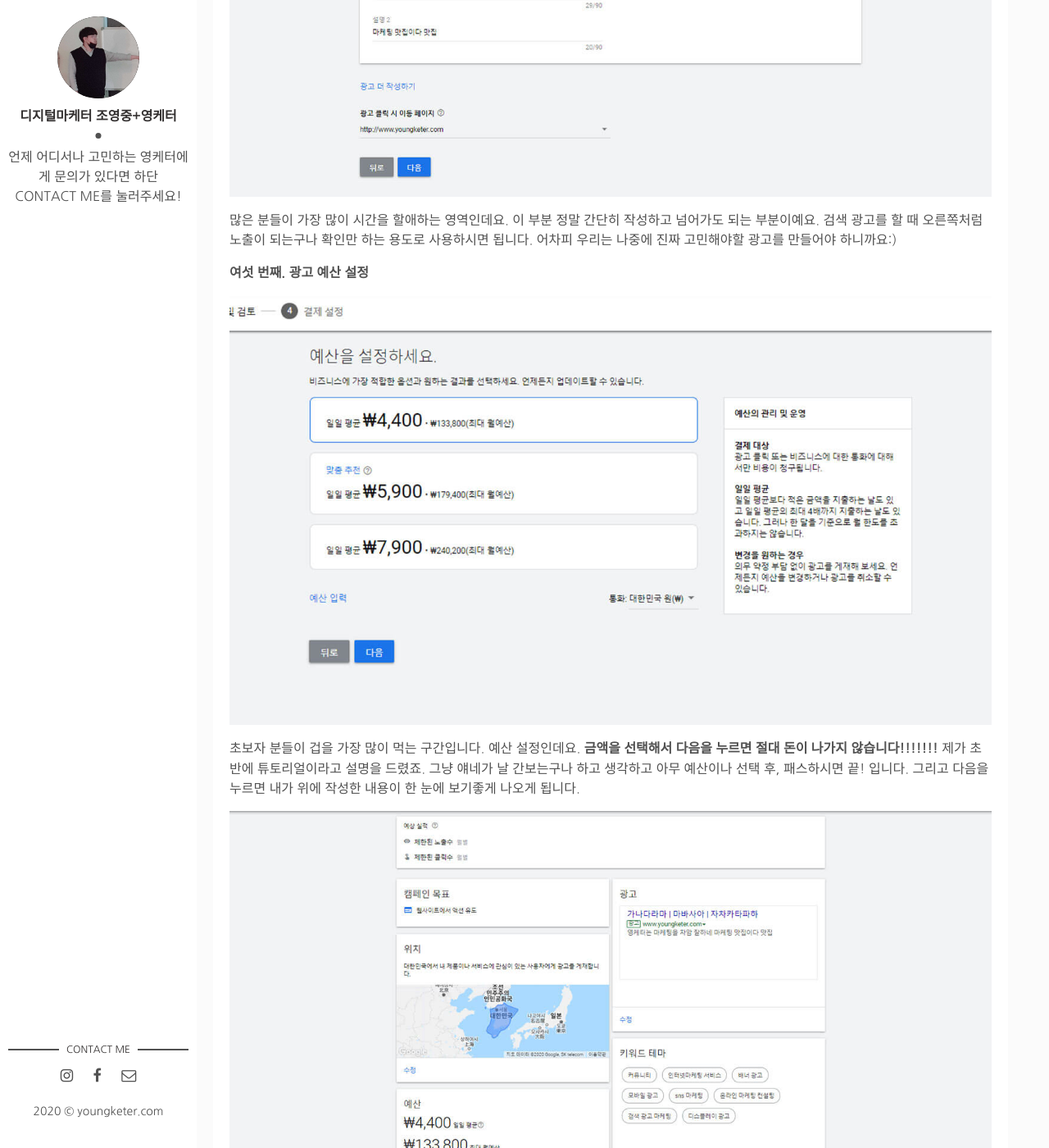
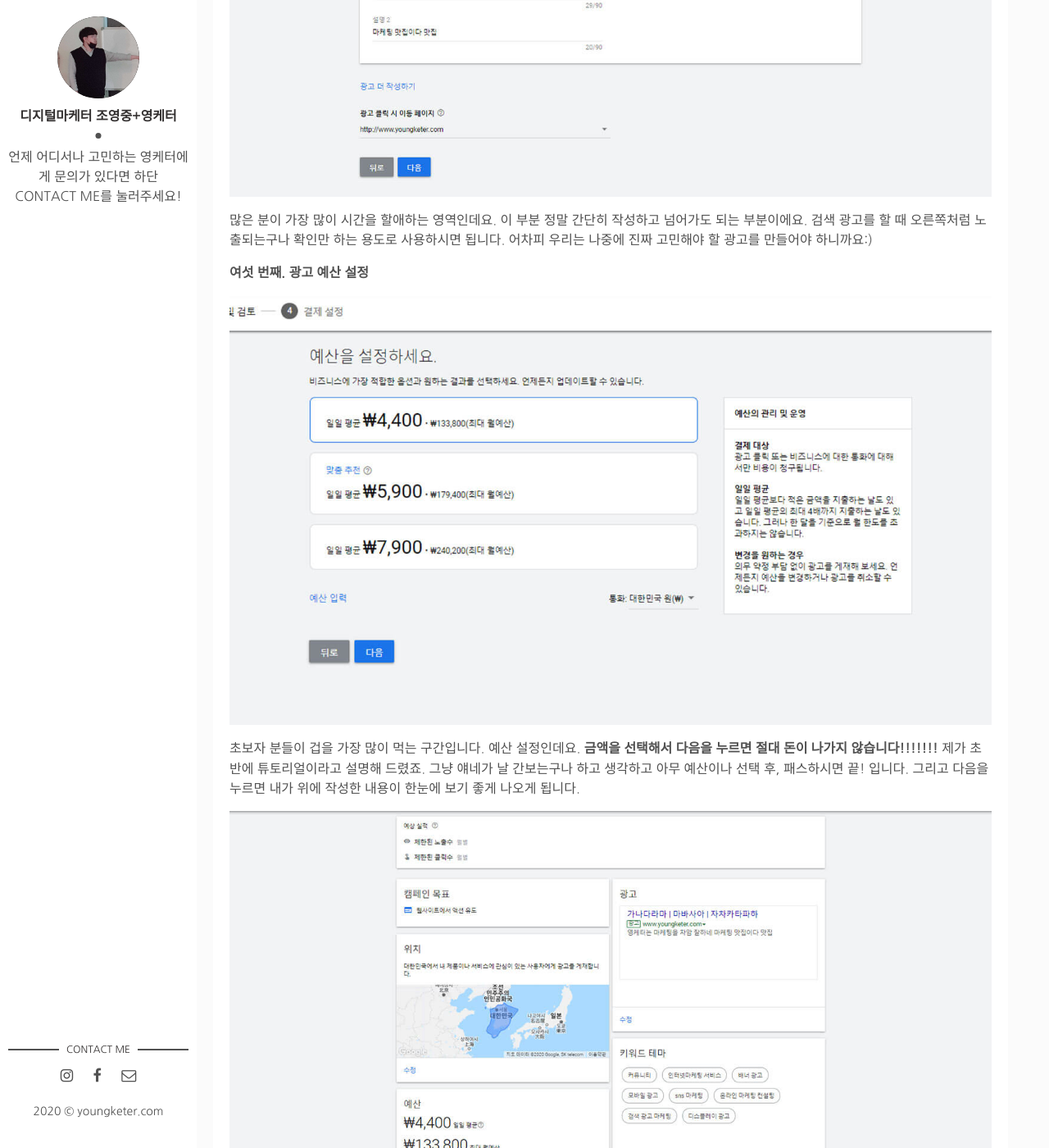
Before and after one commit to youngjungcho/marketing_Blog, a Jekyll site: the page built from _posts/2020-09-06-gdn_2.md, in a window 1280 px wide and 1400 px high, scrolled down 3688 px. Shown: the whole window at 82% size. Built offline with Jekyll 4.4.1, drawn with Linux system fonts in a browser that asks for light colours; comment, search, counter and statistics services are not loaded; some of the changed text lies outside the part shown.

Commit message:
Update 2020-09-06-gdn_2.md

```diff
--- a/_posts/2020-09-06-gdn_2.md
+++ b/_posts/2020-09-06-gdn_2.md
@@ -20,7 +20,7 @@
 
 ## 임시 광고 목표 세팅하기! ##
 
-처음 시작할 때 광고 캠페인을 세팅하는 부분이 나오는데요. 이 부분에서 미리 겁부터 먹는 분들이 많이 계십니다. ''이걸 세팅을 하게 되면 돈이 나가게 되는건 아니겠지?".. "광고가 바로 노출되는건 아니겠지..?" 이런 생각을 하면서 이 부분에 많은 시간을 할애하는 부분이 계시는데요. 이 부분은 게임으로 생각하면 **튜토리얼**이라고 생각하시면 됩니다. 자 그럼 하나씩 살펴볼까요?
+처음 시작할 때 광고 캠페인을 세팅하는 부분이 나오는데요. 이 부분에서 미리 겁부터 먹는 분들이 많이 계십니다. "이걸 세팅하게 되면 돈이 나가게 되는 건 아니겠지?". "광고가 바로 노출되는 건 아니겠지?" 이런 생각을 하면서 이 부분에 많은 시간을 할애하는 부분이 계시는데요. 이 부분은 게임으로 생각하면 **튜토리얼**이라고 생각하시면 됩니다. 자 그럼 하나씩 살펴볼까요?
 
 **첫 번째. 주요 광고 목표 선택**
 
@@ -44,19 +44,19 @@
 
 ![구글광고 이미지](/img/posts/002/004.jpg)
 
-내가 진행하고자 하는 검색 광고와 관련된 키워드 테마를 설정하는 부분인데요. 하나를 선택하면 추천 더보기 란에 관련된 테마가 엄청 많이 나타나게 됩니다. 간단히 설정하고 넘어갑시다.
+내가 진행하고자 하는 검색 광고와 관련된 키워드 테마를 설정하는 부분인데요. 하나를 선택하면 추천 더 보기 란에 관련된 테마가 엄청나게 많이 나타나게 됩니다. 간단히 설정하고 넘어갑시다.
 
 **다섯 번째. 광고 작성하기**
 
 ![구글광고 이미지](/img/posts/002/005.jpg)
 
-많은 분들이 가장 많이 시간을 할애하는 영역인데요. 이 부분 정말 간단히 작성하고 넘어가도 되는 부분이예요. 검색 광고를 할 때 오른쪽처럼 노출이 되는구나 확인만 하는 용도로 사용하시면 됩니다. 어차피 우리는 나중에 진짜 고민해야할 광고를 만들어야 하니까요:)
+많은 분이 가장 많이 시간을 할애하는 영역인데요. 이 부분 정말 간단히 작성하고 넘어가도 되는 부분이에요. 검색 광고를 할 때 오른쪽처럼 노출되는구나 확인만 하는 용도로 사용하시면 됩니다. 어차피 우리는 나중에 진짜 고민해야 할 광고를 만들어야 하니까요:)
 
 **여섯 번째. 광고 예산 설정**
 
 ![구글광고 이미지](/img/posts/002/006.jpg)
 
-초보자 분들이 겁을 가장 많이 먹는 구간입니다. 예산 설정인데요. **금액을 선택해서 다음을 누르면 절대 돈이 나가지 않습니다!!!!!!!** 제가 초반에 튜토리얼이라고 설명을 드렸죠. 그냥 얘네가 날 간보는구나 하고 생각하고 아무 예산이나 선택 후, 패스하시면 끝! 입니다. 그리고 다음을 누르면 내가 위에 작성한 내용이 한 눈에 보기좋게 나오게 됩니다.
+초보자 분들이 겁을 가장 많이 먹는 구간입니다. 예산 설정인데요. **금액을 선택해서 다음을 누르면 절대 돈이 나가지 않습니다!!!!!!!** 제가 초반에 튜토리얼이라고 설명해 드렸죠. 그냥 얘네가 날 간보는구나 하고 생각하고 아무 예산이나 선택 후, 패스하시면 끝! 입니다. 그리고 다음을 누르면 내가 위에 작성한 내용이 한눈에 보기 좋게 나오게 됩니다.
 
 ![구글광고 이미지](/img/posts/002/007.jpg)
 
@@ -64,23 +64,23 @@
 
 ## 구글애즈 결제 정보 확인, 겁내지 마세요. ##
 
-지금은 결제 정보 확인 창을 넘어가는 방법만 보여드리고, 다음 글에 결제에 관해서 좀 더 자세하게 설명을 드릴 예정인데요. 우선 빠르게 넘어가는 방법만 보여드릴게요.
+지금은 결제 정보 확인 창을 넘어가는 방법만 보여드리고, 다음 글에 결제에 관해서 좀 더 자세하게 설명해 드릴 예정인데요. 우선 빠르게 넘어가는 방법만 보여드릴게요.
 
 ![구글광고 이미지](/img/posts/002/008.jpg)
 
-위 사진에서 시간과 국가는 초반에 세팅한 내용이 그대로 나오니 놔두시고, 실적 개선 도움말로 시작되는 부분은 둘 중에 하나 아무거나 선택하셔도 됩니다.(초대장을 받으면 나름 유용한 정보도 오니 추천!)
+위 사진에서 시간과 국가는 초반에 세팅한 내용이 그대로 나오니 놔두시고, 실적 개선 도움말로 시작되는 부분은 둘 중의 하나 아무거나 선택하셔도 됩니다. (초대장을 받으면 나름 유용한 정보도 오니 추천!)
 
 ![구글광고 이미지](/img/posts/002/009.jpg)
 
-그리고 결제 옵션은 수동 결제, 금액은 16,000원(이 미만은 지정이 안돼요!) 해 놓으신 후, 결제 수단은 LG U+ 결제 서비스로 해 놓으신 후, 하단에 고객 정보 확인하시고 제출을 누르면 완료인 줄... 알았는데.. 또 창이 하나가 뜹니다.
+그리고 결제 옵션은 수동 결제, 금액은 16,000원(이 미만은 지정이 안 돼요!) 해 놓으신 후, 결제 수단은 LG U+ 결제 서비스로 해 놓으신 후, 하단에 고객 정보 확인하시고 제출을 누르면 완료인 줄... 알았는데... 또 창이 하나가 뜹니다.
 
 ![구글광고 이미지](/img/posts/002/010.jpg)
 
-정말 지겨울 정도로 안끝나지만 이제 다 왔습니다. 여기서 아무것도 선택하지 마시고, 그냥 창 닫기를 누르면 정말 끝입니다!
+정말 지겨울 정도로 안 끝나지만 이제 다 왔습니다. 여기서 아무것도 선택하지 마시고, 그냥 창 닫기를 누르면 정말 끝입니다!
 
 ![구글광고 이미지](/img/posts/002/011.jpg)
 
-드디어 나온 절차 끝 화면이네요ㅠㅠ 진짜 모르는 사람은 이게 잘되고 있는건지, 안되고 있는건지 많이 염려할 거 같다는 생각을 정말 많이 하게 되었습니다. 이제 여러분은 구글애즈에서 광고를 하실 수 있게 되었어요!!
+드디어 나온 절차 끝 화면이네요. ㅠㅠ 진짜 모르는 사람은 이게 잘되고 있는 건지, 안되고 있는 건지 많이 염려할 거 같다는 생각을 정말 많이 하게 되었습니다. 이제 여러분은 구글애즈에서 광고를 하실 수 있게 되었어요!!
 
 ## 여기서 잠깐!!
 
@@ -88,6 +88,6 @@
 
 ![구글광고 이미지](/img/posts/002/012.jpg)
 
-**오른쪽 설정 -> 전문가 모드로 전환**로 설정하면 끝입니다! 전문가 모드는 좀 더 디테일한 전략과 그룹을 설정할 수 있어서 전문가 모드로 진행하시는걸 추천드립니다!
+**오른쪽 설정 -> 전문가 모드로 전환**로 설정하면 끝입니다! 전문가 모드는 좀 더 디테일한 전략과 그룹을 설정할 수 있어서 전문가 모드로 진행하시는걸 추천해 드립니다!
 
 자 지금까지 구글애즈 회원가입을 진행하는 방법을 알려드렸는데요. 다음에는 결제 설정과 예산 충전하는 방법에 대해 알려드리도록 하겠습니다:) 다음 시간에 봐요!!
```
Also changed, not shown: other parts of _posts/2020-09-06-gdn_2.md (+1 -1 lines).
